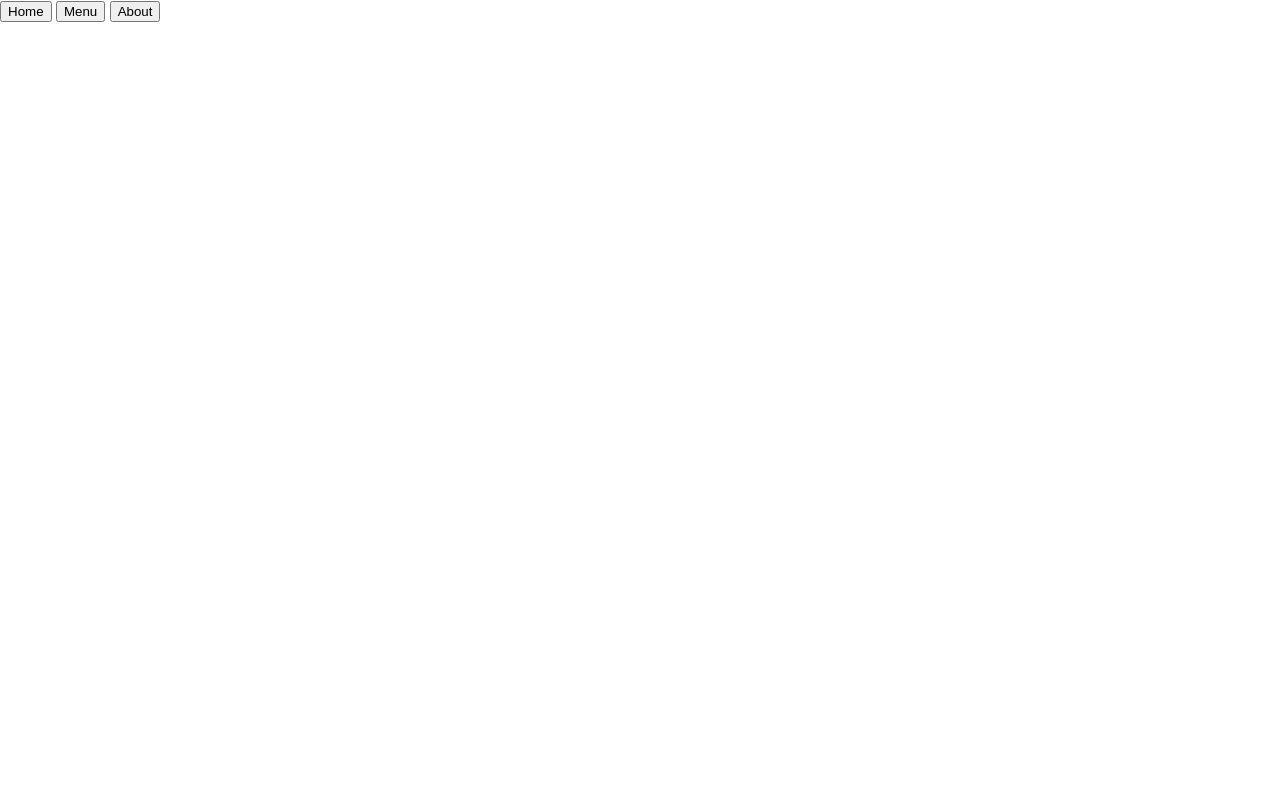
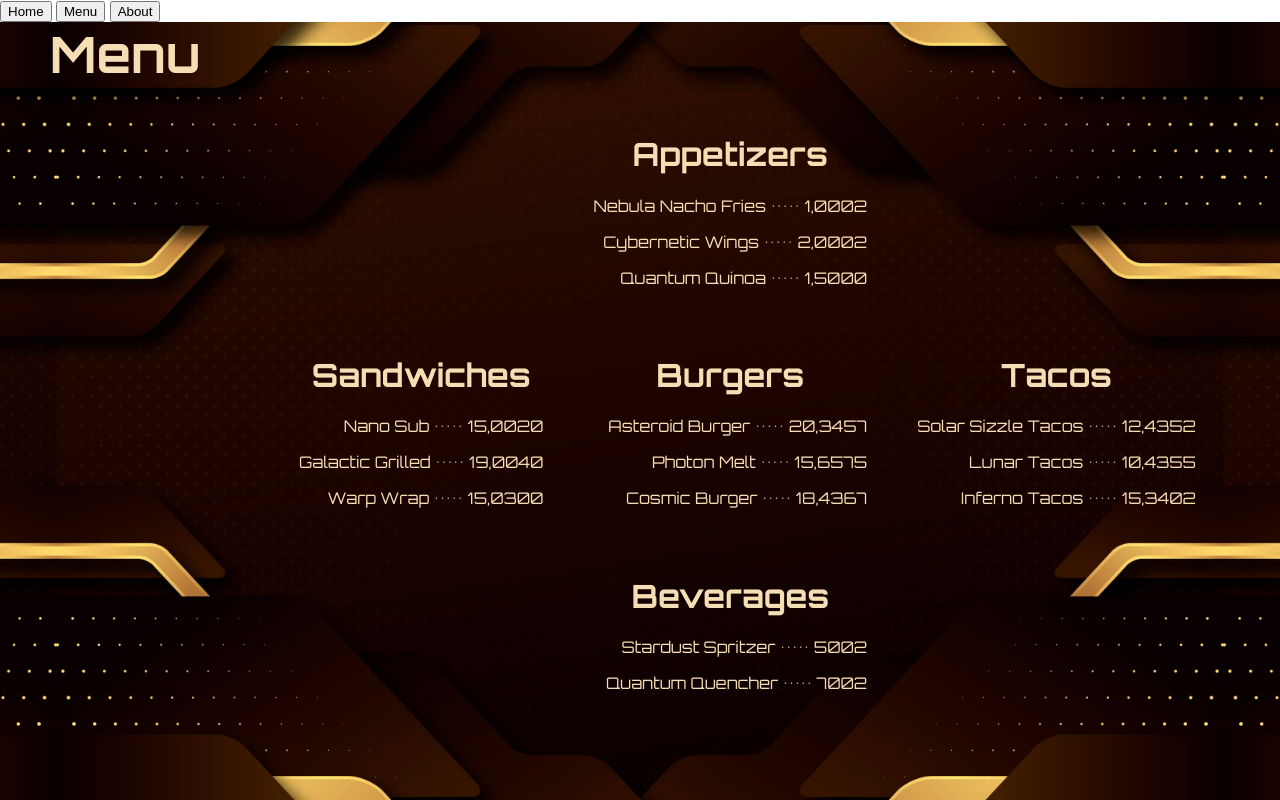
Before and after one commit to ngarciaotero/restaurant-page, a website built with webpack: page src/index.html in a window 1280 px wide. Both pictures are taken after a click on the button "Menu". Built offline with nearby package versions, Linux system fonts and the light colour scheme.

Commit message:
Create menu page
Add menu title to menu container

Create menuItems dictionary

Create food items container

Add menuContainer to contentDiv

Style menu page

```diff
--- a/src/menuPage.js
+++ b/src/menuPage.js
@@ -4,6 +4,13 @@ const createMenuPage = () => {
 
   const menuContainer = createMenuContainer();
 
+  const menuTitle = createMenuTitle();
+  menuContainer.appendChild(menuTitle);
+
+  const foodItemsContainer = createFoodContainer();
+  menuContainer.appendChild(foodItemsContainer);
+
+  contentDiv.appendChild(menuContainer);
 };
 
 const createMenuContainer = () => {
@@ -12,4 +19,68 @@ const createMenuContainer = () => {
   return menuContainer;
 };
 
+const createMenuTitle = () => {
+  const menuTitle = document.createElement("h1");
+  menuTitle.classList.add("menu-header");
+  menuTitle.textContent = "Menu";
+  return menuTitle;
+};
+
+const createFoodContainer = () => {
+  const foodItemsContainer = document.createElement("div");
+  foodItemsContainer.classList.add("food-container");
+
+  const sections = Object.entries(menuItems);
+  sections.forEach(([sectionName, items]) => {
+    const sectionContainer = createMenuSection(sectionName, items);
+    foodItemsContainer.appendChild(sectionContainer);
+  });
+
+  return foodItemsContainer;
+};
+
+const createMenuSection = (sectionName, items) => {
+  const sectionContainer = document.createElement("div");
+  sectionContainer.classList.add(sectionName.toLowerCase());
+
+  const header = document.createElement("h1");
+  header.textContent = sectionName;
+  sectionContainer.appendChild(header);
+
+  items.forEach((item) => {
+    const itemElement = document.createElement("p");
+    itemElement.textContent = `${item.name} ••••• ${item.price}`;
+    sectionContainer.appendChild(itemElement);
+  });
+
+  return sectionContainer;
+};
+
+const menuItems = {
+  Appetizers: [
+    { name: "Nebula Nacho Fries", price: "1,0002" },
+    { name: "Cybernetic Wings", price: "2,0002" },
+    { name: "Quantum Quinoa", price: "1,5000" },
+  ],
+  Sandwiches: [
+    { name: "Nano Sub", price: "15,0020" },
+    { name: "Galactic Grilled", price: "19,0040" },
+    { name: "Warp Wrap", price: "15,0300" },
+  ],
+  Burgers: [
+    { name: "Asteroid Burger", price: "20,3457" },
+    { name: "Photon Melt", price: "15,6575" },
+    { name: "Cosmic Burger", price: "18,4367" },
+  ],
+  Tacos: [
+    { name: "Solar Sizzle Tacos", price: "12,4352" },
+    { name: "Lunar Tacos", price: "10,4355" },
+    { name: "Inferno Tacos", price: "15,3402" },
+  ],
+  Beverages: [
+    { name: "Stardust Spritzer", price: "5002" },
+    { name: "Quantum Quencher", price: "7002" },
+  ],
+};
+
 export default createMenuPage;
--- a/src/style.css
+++ b/src/style.css
@@ -51,3 +51,57 @@ div#content {
   align-self: flex-end;
   width: 25%;
 }
+
+.menu-container {
+  display: grid;
+  grid-template-columns: 1fr 3fr;
+  color: wheat;
+}
+
+.menu-bkgrd {
+  background-image: url("./deco-bkgd.jpg");
+  background-position: center;
+  background-size: contain;
+}
+
+.menu-header {
+  margin: 0;
+  margin-left: 50px;
+  font-size: 50px;
+}
+
+.food-container {
+  display: grid;
+  grid-template-areas: ". cat1 ." "cat2 cat3 cat4" ". cat5 .";
+  align-self: center;
+  row-gap: 30px;
+  column-gap: 50px;
+}
+
+.food-container p {
+  text-align: right;
+}
+
+.food-container h1 {
+  text-align: center;
+}
+
+.appetizers {
+  grid-area: cat1;
+}
+
+.sandwiches {
+  grid-area: cat2;
+}
+
+.burgers {
+  grid-area: cat3;
+}
+
+.tacos {
+  grid-area: cat4;
+}
+
+.beverages {
+  grid-area: cat5;
+}
```
Also changed, not shown: src/deco-bkgd.jpg (added).
